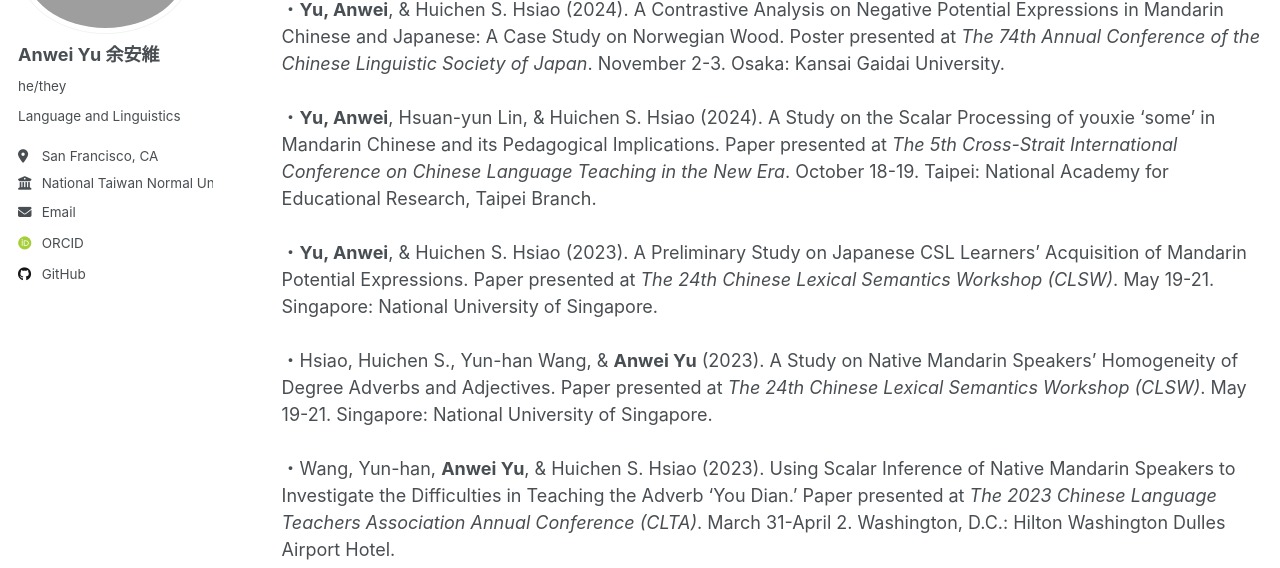
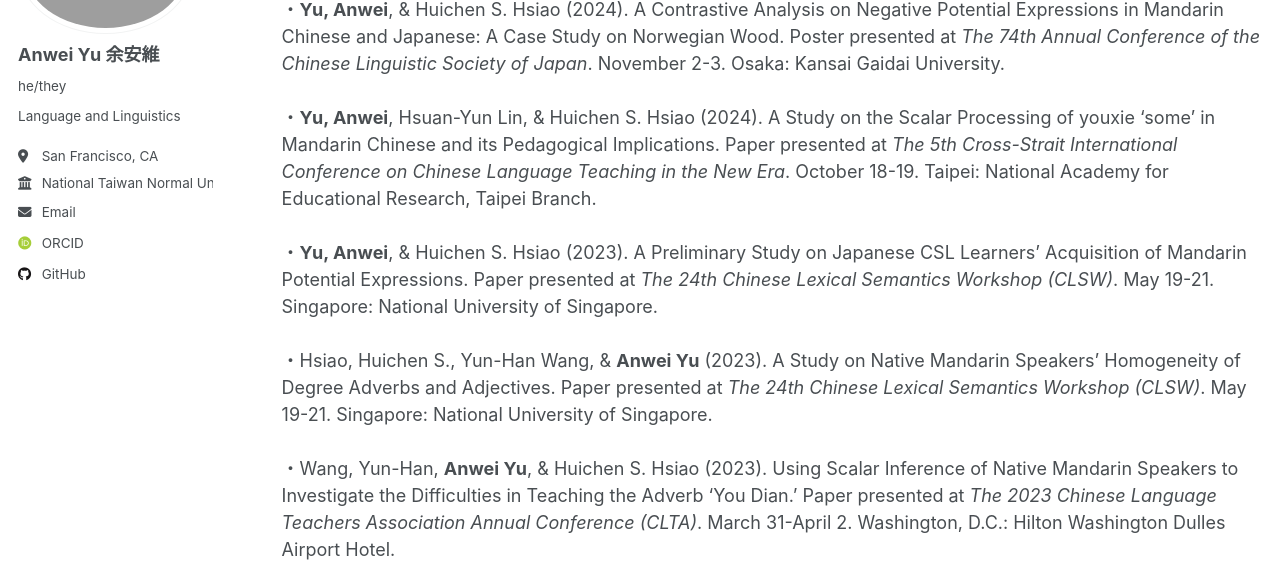
Before and after one commit to anweiyu/anweiyu.github.io, a Jekyll site: the page built from _pages/talks.html, in a window 1280 px wide and 900 px high. Shown: the part 206-774 px from the top of the window. Built offline with Jekyll 4.4.1, drawn with Linux system fonts in a browser that asks for light colours; some web fonts are replaced.

```diff
--- a/_pages/talks.html
+++ b/_pages/talks.html
@@ -7,10 +7,10 @@ author_profile: true
 
 <strong>Conference Presentations</strong><br><br>
 ・<strong>Yu, Anwei</strong>, & Huichen S. Hsiao (2024). A Contrastive Analysis on Negative Potential Expressions in Mandarin Chinese and Japanese: A Case Study on Norwegian Wood. Poster presented at <em>The 74th Annual Conference of the Chinese Linguistic Society of Japan</em>. November 2-3. Osaka: Kansai Gaidai University.<br><br>
-・<strong>Yu, Anwei</strong>, Hsuan-yun Lin, & Huichen S. Hsiao (2024). A Study on the Scalar Processing of youxie ‘some’ in Mandarin Chinese and its Pedagogical Implications. Paper presented at <em>The 5th Cross-Strait International Conference on Chinese Language Teaching in the New Era</em>. October 18-19. Taipei: National Academy for Educational Research, Taipei Branch.<br><br>
+・<strong>Yu, Anwei</strong>, Hsuan-Yun Lin, & Huichen S. Hsiao (2024). A Study on the Scalar Processing of youxie ‘some’ in Mandarin Chinese and its Pedagogical Implications. Paper presented at <em>The 5th Cross-Strait International Conference on Chinese Language Teaching in the New Era</em>. October 18-19. Taipei: National Academy for Educational Research, Taipei Branch.<br><br>
 ・<strong>Yu, Anwei</strong>, & Huichen S. Hsiao (2023). A Preliminary Study on Japanese CSL Learners’ Acquisition of Mandarin Potential Expressions. Paper presented at <em>The 24th Chinese Lexical Semantics Workshop (CLSW)</em>. May 19-21. Singapore: National University of Singapore.<br><br>
-・Hsiao, Huichen S., Yun-han Wang, & <strong>Anwei Yu</strong> (2023). A Study on Native Mandarin Speakers’ Homogeneity of Degree Adverbs and Adjectives. Paper presented at <em>The 24th Chinese Lexical Semantics Workshop (CLSW)</em>. May 19-21. Singapore: National University of Singapore.<br><br>
-・Wang, Yun-han, <strong>Anwei Yu</strong>, & Huichen S. Hsiao (2023). Using Scalar Inference of Native Mandarin Speakers to Investigate the Difficulties in Teaching the Adverb ‘You Dian.’ Paper presented at <em>The 2023 Chinese Language Teachers Association Annual Conference (CLTA)</em>. March 31-April 2. Washington, D.C.: Hilton Washington Dulles Airport Hotel.<br><br>
+・Hsiao, Huichen S., Yun-Han Wang, & <strong>Anwei Yu</strong> (2023). A Study on Native Mandarin Speakers’ Homogeneity of Degree Adverbs and Adjectives. Paper presented at <em>The 24th Chinese Lexical Semantics Workshop (CLSW)</em>. May 19-21. Singapore: National University of Singapore.<br><br>
+・Wang, Yun-Han, <strong>Anwei Yu</strong>, & Huichen S. Hsiao (2023). Using Scalar Inference of Native Mandarin Speakers to Investigate the Difficulties in Teaching the Adverb ‘You Dian.’ Paper presented at <em>The 2023 Chinese Language Teachers Association Annual Conference (CLTA)</em>. March 31-April 2. Washington, D.C.: Hilton Washington Dulles Airport Hotel.<br><br>
 ・<strong>Yu, Anwei</strong> (2023). A Study on the Portrayal of Mental Health Coping Strategies Among First- and Second-Generation Korean Immigrants in Kim’s Convenience. Paper presented at <em>The 22nd East-West Center International Graduate Student Conference (EWC IGSC)</em>. February 16-18. Honolulu, HI: East-West Center.<br><br>
 ・<strong>Yu, Anwei</strong>, & Huichen S. Hsiao (2022). An Error Analysis on Japanese CSL Learners’ Usage of Mandarin Potential Expressions: A Preliminary Study. Paper presented at <em>The 2022 Annual International Conference of Teaching Chinese as a Second Language (ATCSL)</em>. December 16-18. Taipei: National Taiwan Normal University. (In Chinese)<br><br>
 ・<strong>Yu, Anwei</strong> (2022). The Effects of Studying Abroad on Compliment Response Strategies Used by Chinese-Speaking International Students in English-speaking Nations. Paper presented at <em>The 21st East-West Center International Graduate School Conference (EWC IGSC)</em>. February 17-20. Honolulu, HI: East-West Center.<br><br>
```
